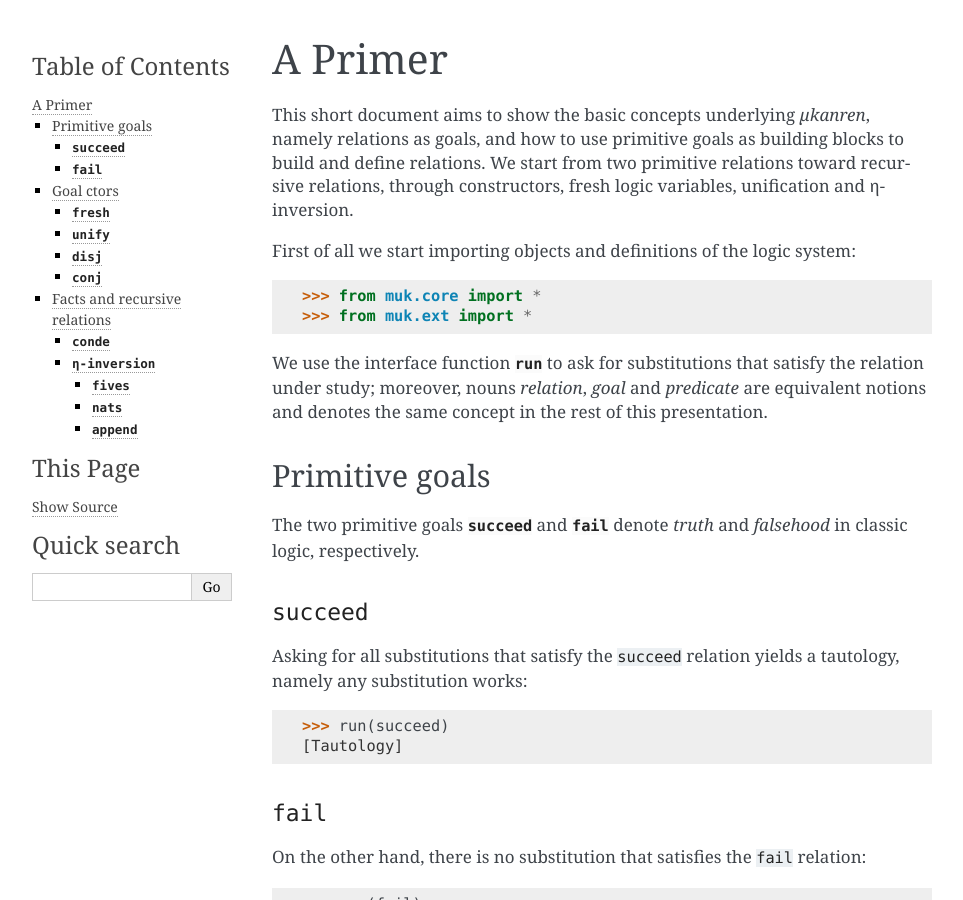
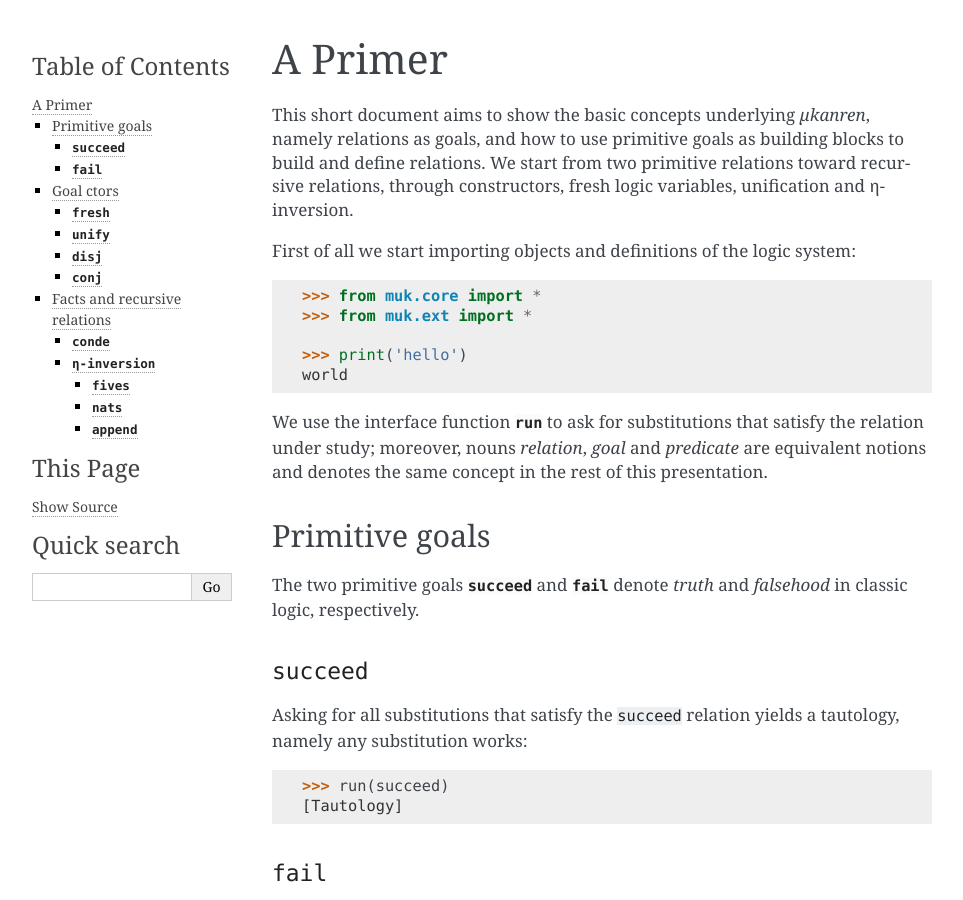
Before and after one commit to massimo-nocentini/microkanrenpy, a Sphinx documentation site: the page built from docs/source/primer.rst, in a window 1280 px wide and 900 px high. Shown: the whole window, without its empty margins (148-1111 px from the left). Built offline with Sphinx 7.4.7, drawn with Linux system fonts in a browser that asks for light colours.

Commit message:
Add a failing doctest to see if the doc build process actually fails.

```diff
--- a/docs/source/primer.rst
+++ b/docs/source/primer.rst
@@ -16,6 +16,9 @@ First of all we start importing objects and definitions of the logic system:
 
     >>> from muk.core import *
     >>> from muk.ext import *
+
+    >>> print('hello')
+    world
 
 We use the interface function :py:func:`run <muk.core.run>` to ask for
 substitutions that satisfy the relation under study; moreover, nouns *relation*,
```
